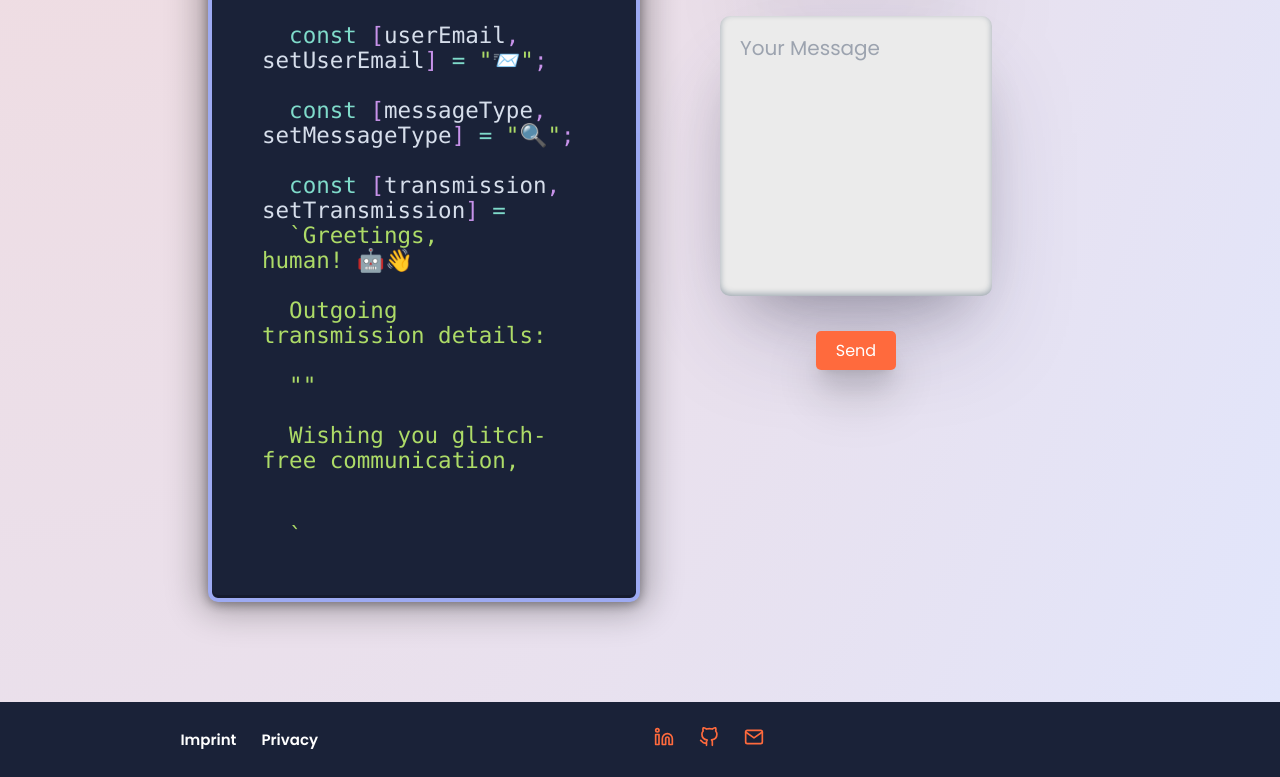
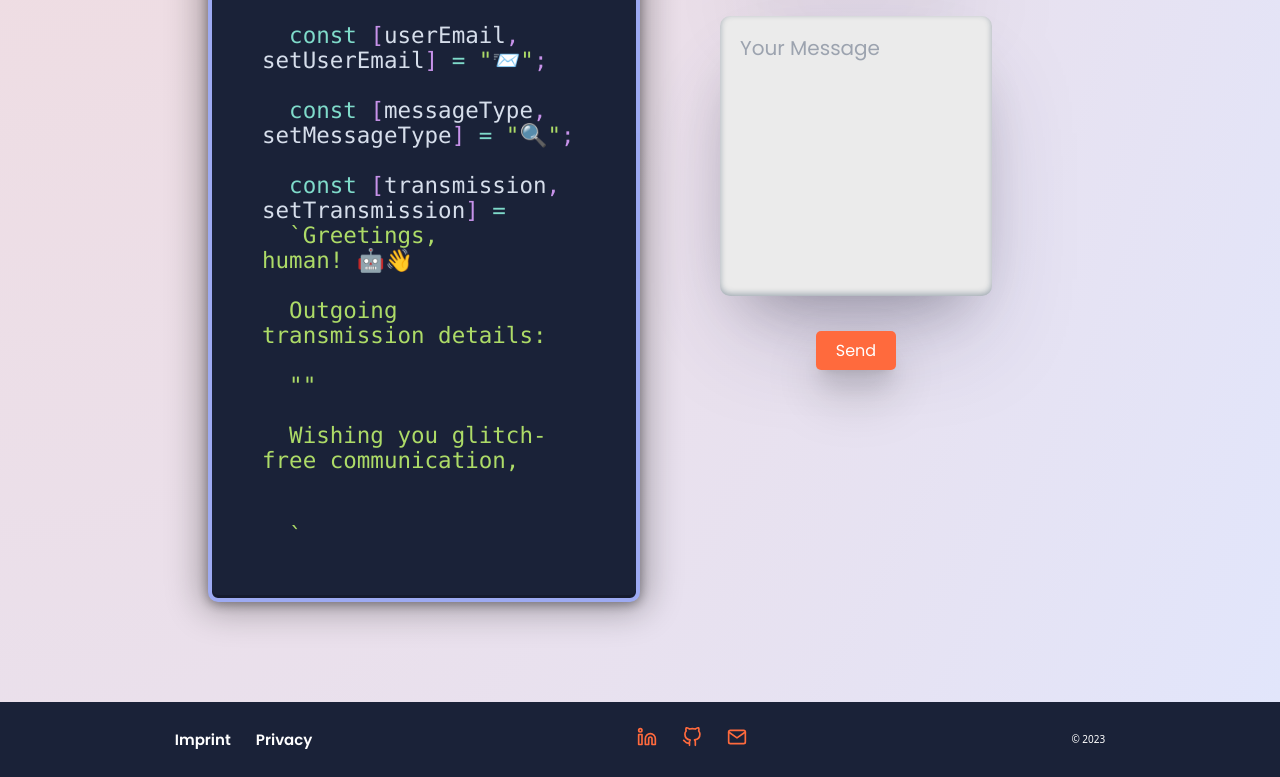
Before and after one commit to mnaibei/vite_portfolio, a React (Vite) app: page / in a window 1280 px wide. Shown: the part 7787-8564 px from the top of the page. Built offline with nearby package versions, Linux system fonts and the light colour scheme.

Commit message:
Add Copyright

```diff
--- a/src/components/Footer.tsx
+++ b/src/components/Footer.tsx
@@ -81,7 +81,7 @@ const Footer: React.FC = () => {
           </Link>
         ))}
       </div>
-      <div></div>
+      <div className="text-white">&copy; {new Date().getFullYear()} </div>
     </footer>
   );
 };
```
